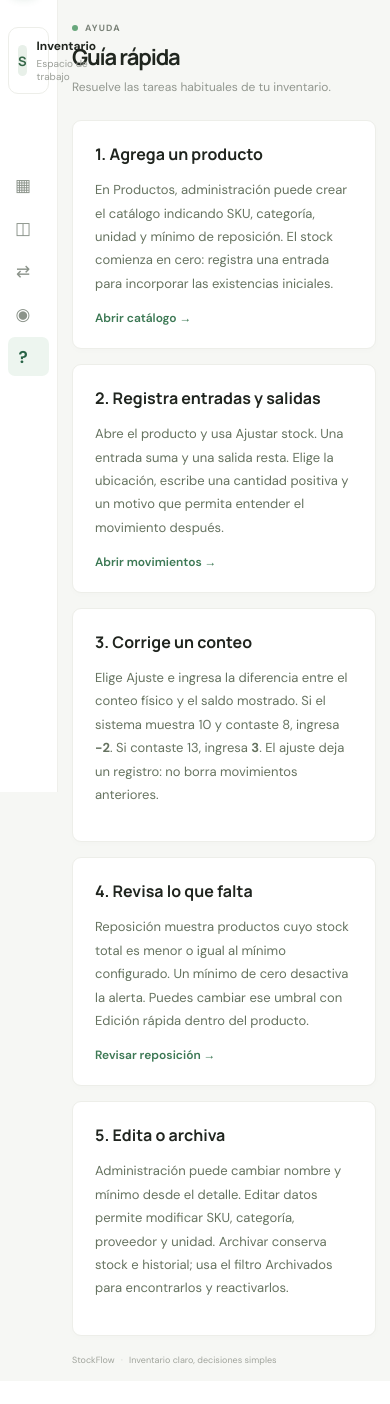
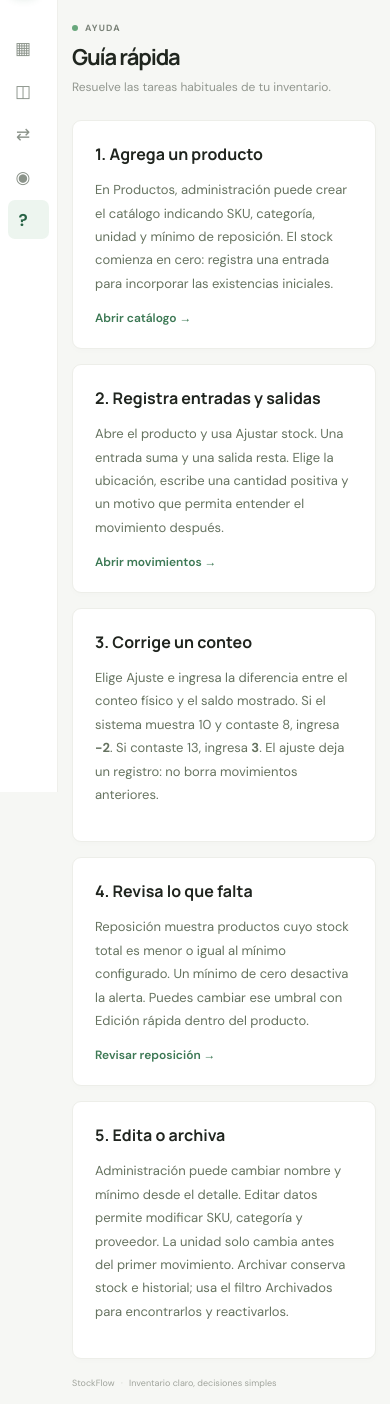
Before and after one commit to Matias-dev-cl/stockflow, a Django app: page /ayuda/ in a window 390 px wide. Shown: the part 52-1456 px from the top of the page. Before the commit the page ends 1417 px from the top, so only its background shows below. Run offline with Django 5.2, Linux system fonts and the light colour scheme; the visitor is signed in with stand-in values (Sample User, id 1).

Commit message:
fix: prevent mobile sidebar overflow and explain unit restrictions

```diff
--- a/static/css/app.css
+++ b/static/css/app.css
@@ -312,3 +312,6 @@ thead th { font-size: 10px; }
   .product-table .product-cell strong { font-size: 14px; }
   .product-table td:last-child .text-link { display: inline-flex; align-items: center; min-height: 36px; }
 }
+@media(max-width: 700px) {
+  .sidebar .workspace, .sidebar .nav-label { display: none; }
+}
--- a/templates/inventario/guide.html
+++ b/templates/inventario/guide.html
@@ -8,6 +8,6 @@
 <article class="panel guide-card"><h2>2. Registra entradas y salidas</h2><p>Abre el producto y usa Ajustar stock. Una entrada suma y una salida resta. Elige la ubicación, escribe una cantidad positiva y un motivo que permita entender el movimiento después.</p><a class="text-link" href="{% url 'movements' %}">Abrir movimientos →</a></article>
 <article class="panel guide-card"><h2>3. Corrige un conteo</h2><p>Elige Ajuste e ingresa la diferencia entre el conteo físico y el saldo mostrado. Si el sistema muestra 10 y contaste 8, ingresa <strong>-2</strong>. Si contaste 13, ingresa <strong>3</strong>. El ajuste deja un registro: no borra movimientos anteriores.</p></article>
 <article class="panel guide-card"><h2>4. Revisa lo que falta</h2><p>Reposición muestra productos cuyo stock total es menor o igual al mínimo configurado. Un mínimo de cero desactiva la alerta. Puedes cambiar ese umbral con Edición rápida dentro del producto.</p><a class="text-link" href="{% url 'replenishment' %}">Revisar reposición →</a></article>
-<article class="panel guide-card"><h2>5. Edita o archiva</h2><p>Administración puede cambiar nombre y mínimo desde el detalle. Editar datos permite modificar SKU, categoría, proveedor y unidad. Archivar conserva stock e historial; usa el filtro Archivados para encontrarlos y reactivarlos.</p></article>
+<article class="panel guide-card"><h2>5. Edita o archiva</h2><p>Administración puede cambiar nombre y mínimo desde el detalle. Editar datos permite modificar SKU, categoría y proveedor. La unidad solo cambia antes del primer movimiento. Archivar conserva stock e historial; usa el filtro Archivados para encontrarlos y reactivarlos.</p></article>
 </div>
 {% endblock %}
```
